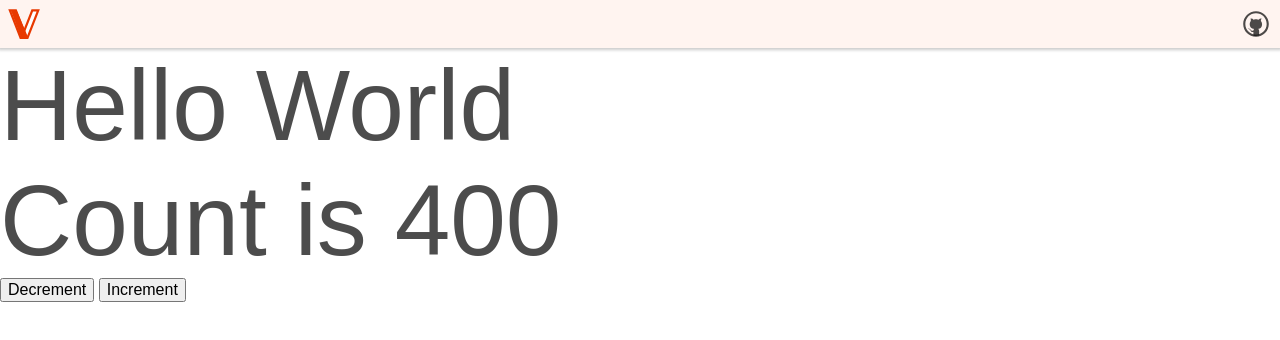
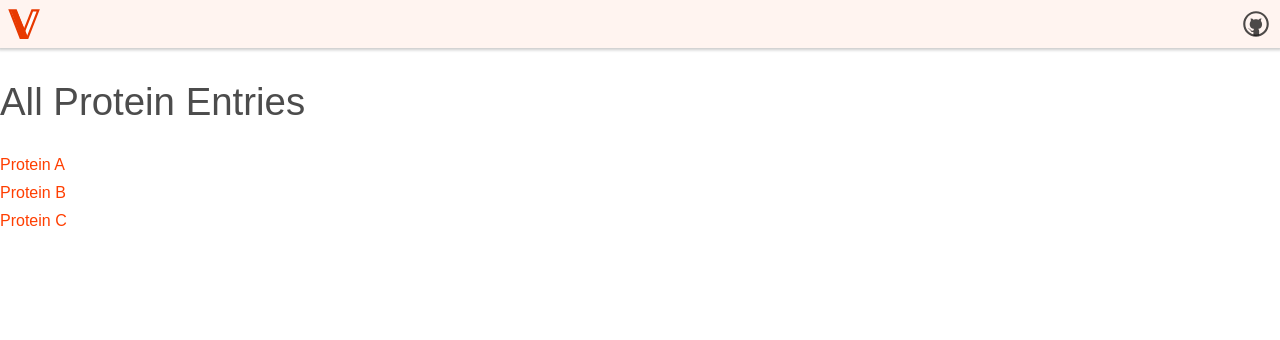
Before and after one commit to Venom-Biochem-Lab/venome, a SvelteKit app in the folder frontend/: page / in a window 1280 px wide. Shown: the top 340 px of the page. Built offline with nearby package versions, Linux system fonts and the light colour scheme; no server answers.

Commit message:
feat: list out some proteins in the front

```diff
--- a/frontend/src/routes/+page.svelte
+++ b/frontend/src/routes/+page.svelte
@@ -1,26 +1,41 @@
 <script lang="ts">
-	import Counter from "$lib/Counter.svelte";
-	import { onMount } from "svelte";
-	import { Backend } from "$lib/backend";
-
-	onMount(async () => {
-		const helloWorld = await Backend.helloWorld();
-		console.log(helloWorld);
-		const dist = await Backend.genNormDist({
-			stdDev: 2,
-			mean: 0,
-			length: 100_000,
-		});
-		console.log(dist);
-	});
+	// at some point, this should be change to request from the backend
+	const allProteinEntries = [
+		{
+			name: "Protein A",
+		},
+		{
+			name: "Protein B",
+		},
+		{
+			name: "Protein C",
+		},
+	];
 </script>
 
-<div class="massive">Hello World</div>
+<!-- akin to <head /> in html -->
+<svelte:head>
+	<title>Home</title>
+</svelte:head>
 
-<Counter count={400} increment={5} />
+<section>
+	<h1>All Protein Entries</h1>
+
+	<!-- TODO: Organize this into a better looking table  -->
+	<div class="entries">
+		{#each allProteinEntries as entry}
+			<div class="entry">
+				<!-- routes to the protein entry itself (new page) -->
+				<a href="/protein/{entry.name}">{entry.name}</a>
+			</div>
+		{/each}
+	</div>
+</section>
 
 <style>
-	.massive {
-		font-size: 100px;
+	.entries {
+		display: flex;
+		flex-direction: column;
+		gap: 10px;
 	}
 </style>
```
